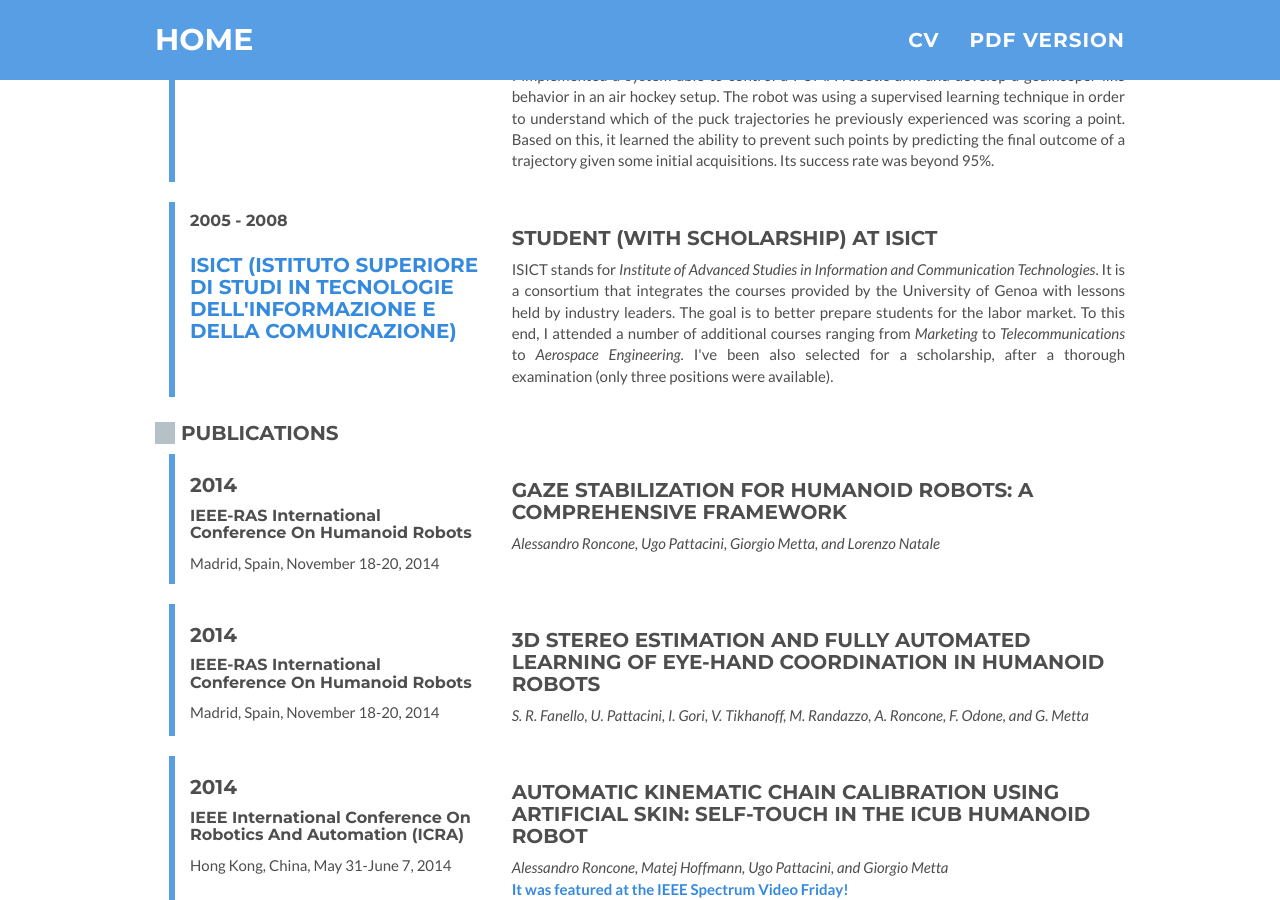
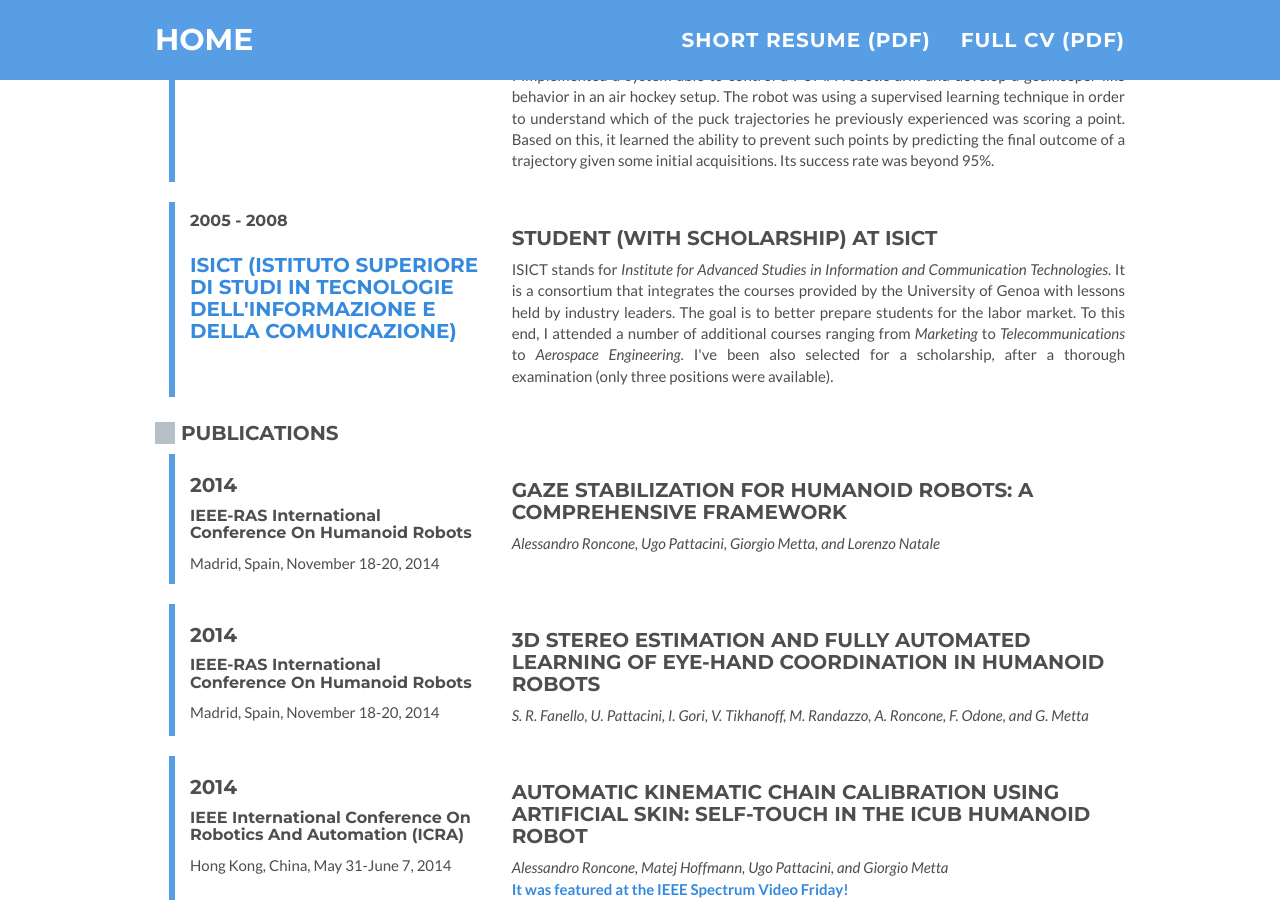
Before and after one commit to alecive/alecive.github.io, a Jekyll site: the page built from _posts/2015-04-30-CV-AlessandroRoncone.md, in a window 1280 px wide and 900 px high, scrolled down 2328 px. Built offline with Jekyll 4.4.1, drawn with Linux system fonts in a browser that asks for light colours.

Commit message:
Updated resume, and cv

```diff
--- a/_config.yml
+++ b/_config.yml
@@ -2,12 +2,12 @@
 title: alecive
 email: alecive87@gmail.com
 url: http://alecive.github.io
-phone: +39 339 25 12 112
+phone: +39 3392512112
 description: "Personal webpage of Alessandro Roncone, aka alecive (or alecive87), robotic engineer and designer. Creator of AwOken and FlatWoken icon sets, many themes for GNOME2 and GNOME3, and more. He works at iCub Facility, Istituto Italiano di Tecnologia, GENOVA, Italy."
 skills: Alessandro Roncone
 aboutA: "Personal webpage of Alessandro Roncone, aka alecive (or alecive87 ), Ph.D. in robotic engineering and designer in his spare time. Creator of AwOken and FlatWoken icon sets, many themes for GNOME2 and GNOME3, and more. He works at iCub Facility, Istituto Italiano di Tecnologia, GENOVA, Italy."
 aboutB: "Alessandro Roncone has a 4-year experience in robotics engineering, working full time with the iCub, one of the most advanced humanoid robots out there. He is mainly working on perception and multisensory integration. His deep knowledge of C++, Matlab and the YARP/ICUB software architecture has been mainly used for sensor fusion, computer vision, tactile perception and control. Head over the research section for more information on his work."
-keywords: "Alessandro,Roncone,alecive,robotics,humanoid robot,icub,gaze stabilization,multisensory integration,visuo-tactile integration,peripersonal space,double touch,flatwoken,awoken,design"
+keywords: "Alessandro Roncone, Roncone Alessandro,Alessandro,Roncone,alecive,robotics,humanoid robot,icub,gaze stabilization,multisensory integration,visuo-tactile integration,peripersonal space,double touch,flatwoken,awoken,design"
 
 # Social networks usernames (many more available: google-plus, flickr, dribbble, pinterest, instagram, tumblr, linkedin, etc.)
 social:
--- a/_includes/header-cv.html
+++ b/_includes/header-cv.html
@@ -19,11 +19,10 @@
                         <a href="#page-top"></a>
                     </li>
                     <li class="page-scroll">
-                        <a href="#post">CV</a>
+                        <a href="/{{ page.resume-download-link}}" target="_blank">Short resume (PDF)</a>
                     </li>
                     <li class="page-scroll">
-                        <!-- <a href="#post">PDF version</a> -->
-                        <a href="/{{ page.cv-download-link}}" target="_blank">PDF version</a>
+                        <a href="/{{ page.cv-download-link}}" target="_blank">Full CV (PDF)</a>
                     </li>
                 </ul>
             </div>
--- a/_posts/2015-04-30-CV-AlessandroRoncone.md
+++ b/_posts/2015-04-30-CV-AlessandroRoncone.md
@@ -88,7 +88,7 @@
    end: 2008
    location: ISICT (Istituto Superiore di Studi in Tecnologie dell'Informazione e della Comunicazione)
    location-link: http://www.isict.it/
-   description: "ISICT stands for <i>Institute of Advanced Studies in Information and Communication Technologies</i>. It is a consortium that integrates the courses provided by the University of Genoa with lessons held by industry leaders. The goal is to better prepare students for the labor market. To this end, I attended a number of additional courses ranging from <i>Marketing</i> to <i>Telecommunications</i> to <i>Aerospace Engineering</i>. I've been also selected for a scholarship, after a thorough examination (only three positions were available)."
+   description: "ISICT stands for <i>Institute for Advanced Studies in Information and Communication Technologies</i>. It is a consortium that integrates the courses provided by the University of Genoa with lessons held by industry leaders. The goal is to better prepare students for the labor market. To this end, I attended a number of additional courses ranging from <i>Marketing</i> to <i>Telecommunications</i> to <i>Aerospace Engineering</i>. I've been also selected for a scholarship, after a thorough examination (only three positions were available)."
 
 professional:
  - name: Post Doc
```
Also changed, not shown: other parts of _posts/2015-04-30-CV-AlessandroRoncone.md (+2 -2 lines), 3 other files.
